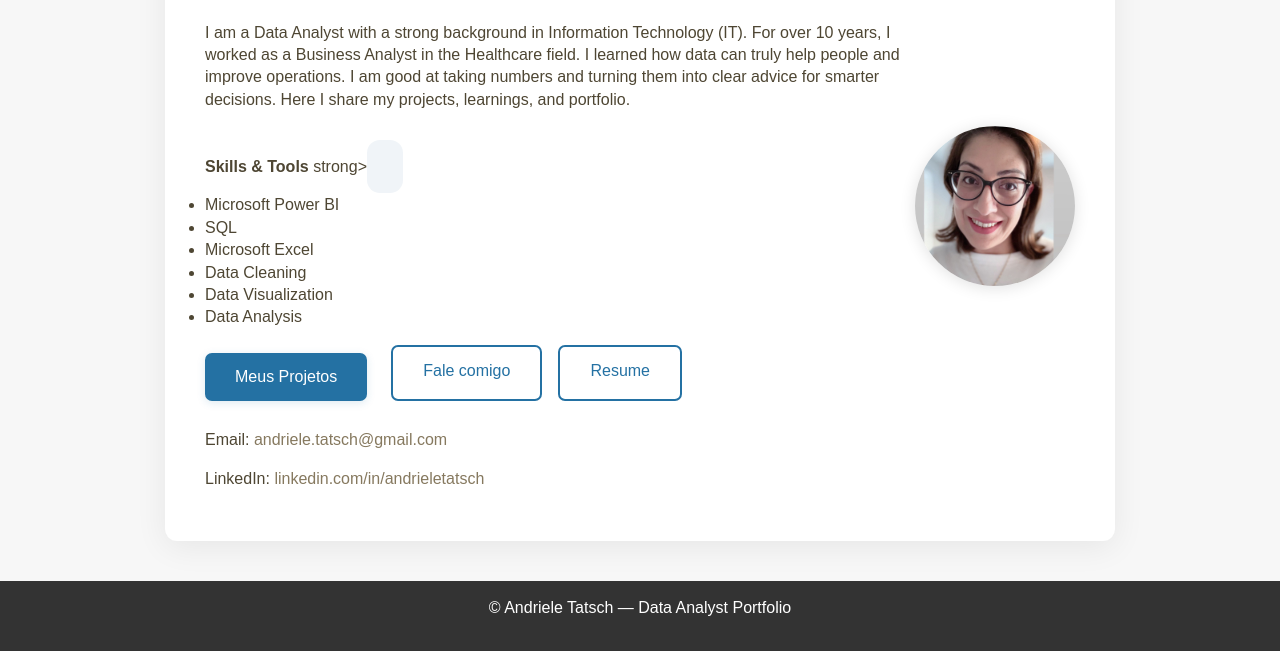
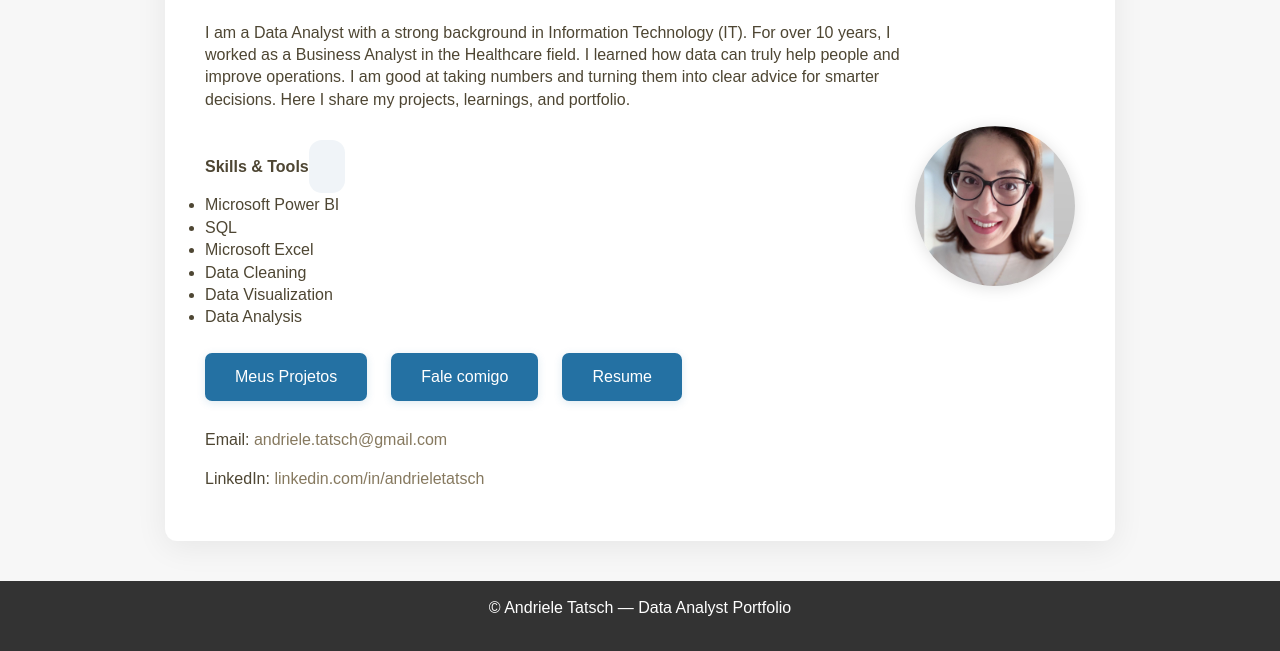
Before and after one commit to andrieletatsch/andrieletatsch.github.io, a plain HTML site: page index.html in a window 1280 px wide. Shown: the part 227-878 px from the top of the page. Drawn offline with Linux system fonts and the light colour scheme.

Commit message:
Fix HTML formatting for skills and buttons section

```diff
--- a/index.html
+++ b/index.html
@@ -51,7 +51,7 @@
            <br>
            <br>
 
-          <strong> Skills & Tools </strong>strong>
+          <strong> Skills & Tools </strong>
 
 
         <span class="skills">
@@ -67,8 +67,8 @@
       </p>
       <div class="buttons">
         <a href="projects.html" class="btn">Meus Projetos</a>
-        <a href="contact.html" class="btn-outline">Fale comigo</a>
-        <a href="https://drive.google.com/file/d/1v6MX_YCroR-IHCavKAzoUXiRBKYYBCue/view?usp=sharing" class="btn-outline">Resume</a>
+        <a href="contact.html" class="btn">Fale comigo</a>
+        <a href="https://drive.google.com/file/d/1v6MX_YCroR-IHCavKAzoUXiRBKYYBCue/view?usp=sharing" class="btn">Resume</a>
       </div>
       <div class="contact-info">
         <p>Email: <a href="mailto:andriele.tatsch@gmail.com">andriele.tatsch@gmail.com</a></p>
```
